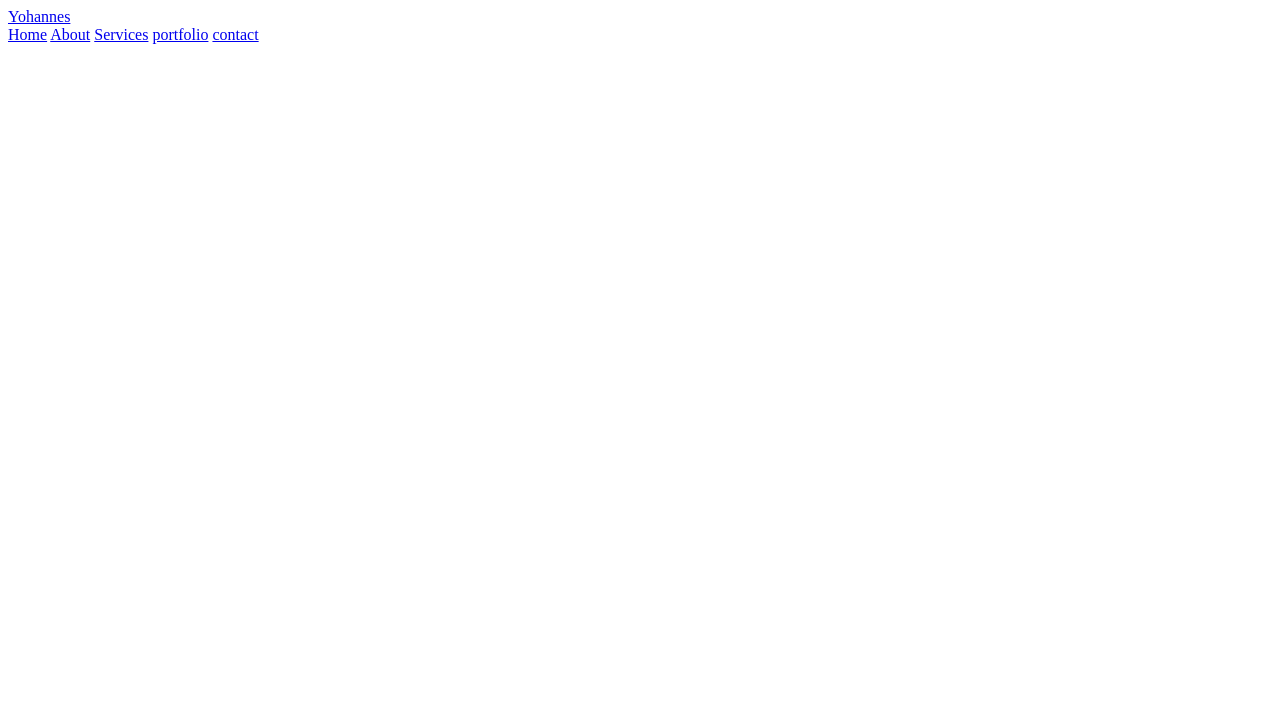
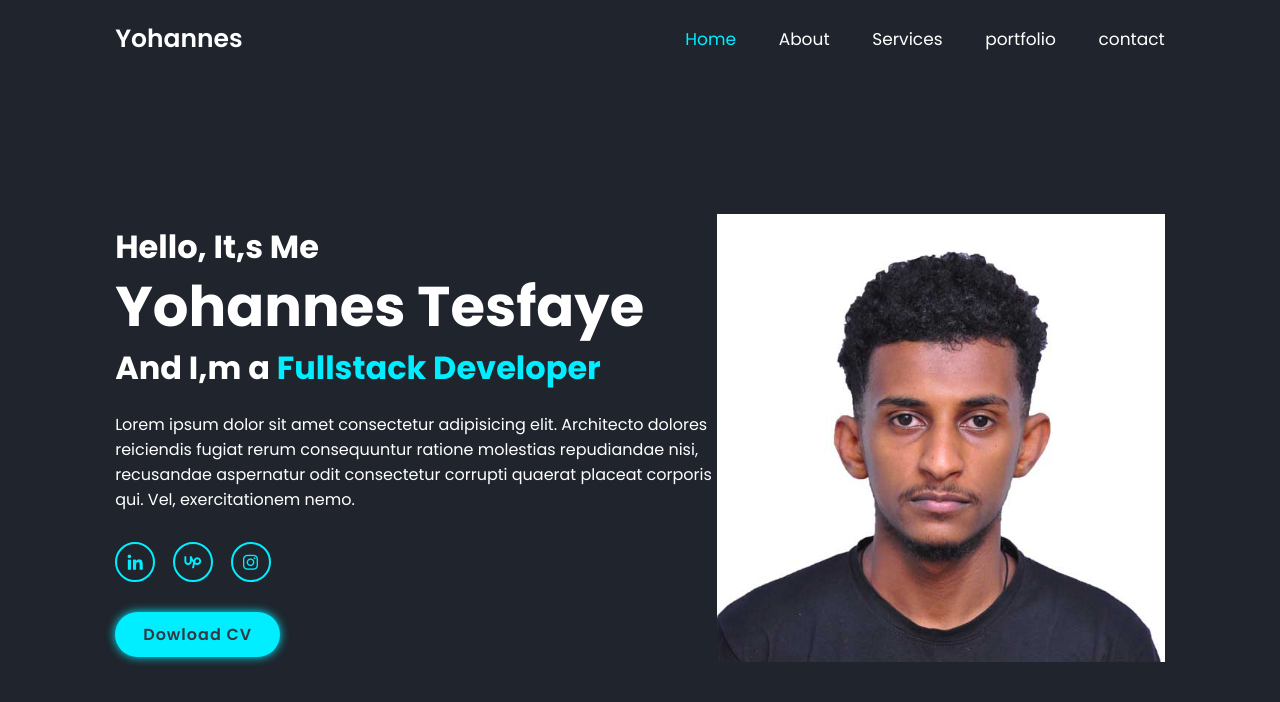
Before and after one commit to Jo-aiid/My-portfolio, a plain HTML site: page index.html in a window 1280 px wide. Drawn offline with nearby package versions, Linux system fonts and the light colour scheme.

Commit message:
complete home section

```diff
--- a/css/style.css
+++ b/css/style.css
@@ -0,0 +1,124 @@
+@import url("https://fonts.googleapis.com/css2?family=Poppins:ital,wght@0,100;0,200;0,300;0,400;0,500;0,600;0,700;0,800;0,900;1,100;1,200;1,300;1,400;1,500;1,600;1,700;1,800;1,900&display=swap");
+
+* {
+  margin: 0;
+  padding: 0;
+  box-sizing: border-box;
+  text-decoration: none;
+  border: none;
+  outline: none;
+  scroll-behavior: smooth;
+  font-family: "Poppins", "sans-serif";
+}
+:root {
+  --bg-color: #1f242d;
+  --second-bg-color: #323946;
+  --text-color: #fff;
+  --main-color: #0ef;
+}
+html {
+  font-size: 62.5%;
+  overflow: hidden;
+}
+
+body {
+  background: var(--bg-color);
+  color: var(--text-color);
+}
+section {
+  min-height: 100vh;
+  padding: 10rem 9% 2rem;
+}
+.header {
+  position: fixed;
+  top: 0;
+  left: 0;
+  width: 100%;
+  padding: 2rem 9%;
+  background: var(--bg-color);
+  display: flex;
+  justify-content: space-between;
+  align-items: center;
+  z-index: 100%;
+}
+.logo {
+  font-size: 2.5rem;
+  color: var(--text-color);
+  font-weight: 600;
+  cursor: default;
+}
+.navbar a {
+  font-size: 1.7rem;
+  color: var(--text-color);
+  margin-left: 4rem;
+  transition: 0.3s;
+}
+.navbar a:hover,
+.navbar a.active {
+  color: var(--main-color);
+}
+#menu-icon {
+  font-size: 3.6rem;
+  color: var(--text-color);
+  display: none;
+}
+.home {
+  display: flex;
+  justify-content: center;
+  align-items: center;
+}
+.home-img img {
+  width: 35vw;
+}
+.home-content h3 {
+  font-size: 3.2rem;
+  font-weight: 700;
+}
+.home-content h3:nth-of-type(2) {
+  margin-bottom: 2rem;
+}
+span {
+  color: var(--main-color);
+}
+.home-content h1 {
+  font-size: 5.6rem;
+  font-weight: 700;
+  line-height: 1.3;
+}
+.home-content p {
+  font-size: 1.6rem;
+}
+.social-media a {
+  display: inline-flex;
+  justify-content: center;
+  align-items: center;
+  width: 4rem;
+  height: 4rem;
+  background: transparent;
+  border: 0.2rem solid var(--main-color);
+  color: var(--main-color);
+  border-radius: 50%;
+  font-size: 2rem;
+  margin: 3rem 1.5rem 3rem 0;
+  transition: 0.5s ease;
+}
+.social-media a:hover {
+  background: var(--main-color);
+  color: var(--second-bg-color);
+  box-shadow: 0 0 1rem var(--main-color);
+}
+.btn {
+  display: inline-block;
+  padding: 1rem 2.8rem;
+  background: var(--main-color);
+  border-radius: 4rem;
+  box-shadow: 0 0 1rem var(--main-color);
+  font-size: 1.6rem;
+  color: var(--second-bg-color);
+  letter-spacing: 0.1rem;
+  font-weight: 600;
+  transition: 0.5s ease;
+}
+.btn:hover {
+  box-shadow: none;
+}
--- a/index.html
+++ b/index.html
@@ -4,24 +4,51 @@
     <meta charset="UTF-8" />
     <meta name="viewport" content="width=device-width, initial-scale=1.0" />
     <title>Yohanne's portfolio</title>
+
+    <!-- box-icons -->
+    <link href='https://unpkg.com/boxicons@2.1.4/css/boxicons.min.css' rel='stylesheet'>
     <!-- custom style -->
-    <link rel="stylesheet" src="css/style.css" />
+    <link rel="stylesheet" href="css/style.css" >
 
   </head>
   <body>
 
     <!-- header design -->
     <header class="header">
+
       <a href="#" class="logo">Yohannes</a>
+      <i class='bx bx-menu' id="menu-icon"></i>
       <nav class="navbar">
-        <a href="#home" >Home</a>
+        <a href="#home" class="active" >Home</a>
         <a href="#about" >About</a>
         <a href="#services" >Services</a>
         <a href="#portfollio" >portfolio</a>
         <a href="#contact" class=>contact</a>
       </nav>
     </header>
+
+    <!-- home-section-design -->
+    <section class="home" id="home">
+      <div class="home-content">
+        <h3>Hello, It,s Me</h3>
+        <h1>Yohannes Tesfaye</h1>
+        <h3>And I,m a <span>Fullstack Developer</span></h3>
+    <p>Lorem ipsum dolor sit amet consectetur adipisicing elit. Architecto dolores reiciendis fugiat rerum consequuntur ratione molestias repudiandae nisi, recusandae aspernatur odit consectetur corrupti quaerat placeat corporis qui. Vel, exercitationem nemo.</p>
+      <div class="social-media">
+        <a href="#"><i class='bx bxl-linkedin'></i></a>
+        <a href="#"><i class='bx bxl-upwork'></i></a>
+        <a href="#"><i class='bx bxl-instagram'></i></box-icon></a>
+
+      </div>
+      <a href="#" class="btn">Dowload CV</a>
+  </div>
+  <div class="home-img">
+    <img src="images/home.JPG" alt="">
+  </div>
+
+    </section>
+
     <!-- custom js -->
-    <script src="script/script.js"/>
+    <script src="script/script.js"></script>
   </body>
 </html>
```
